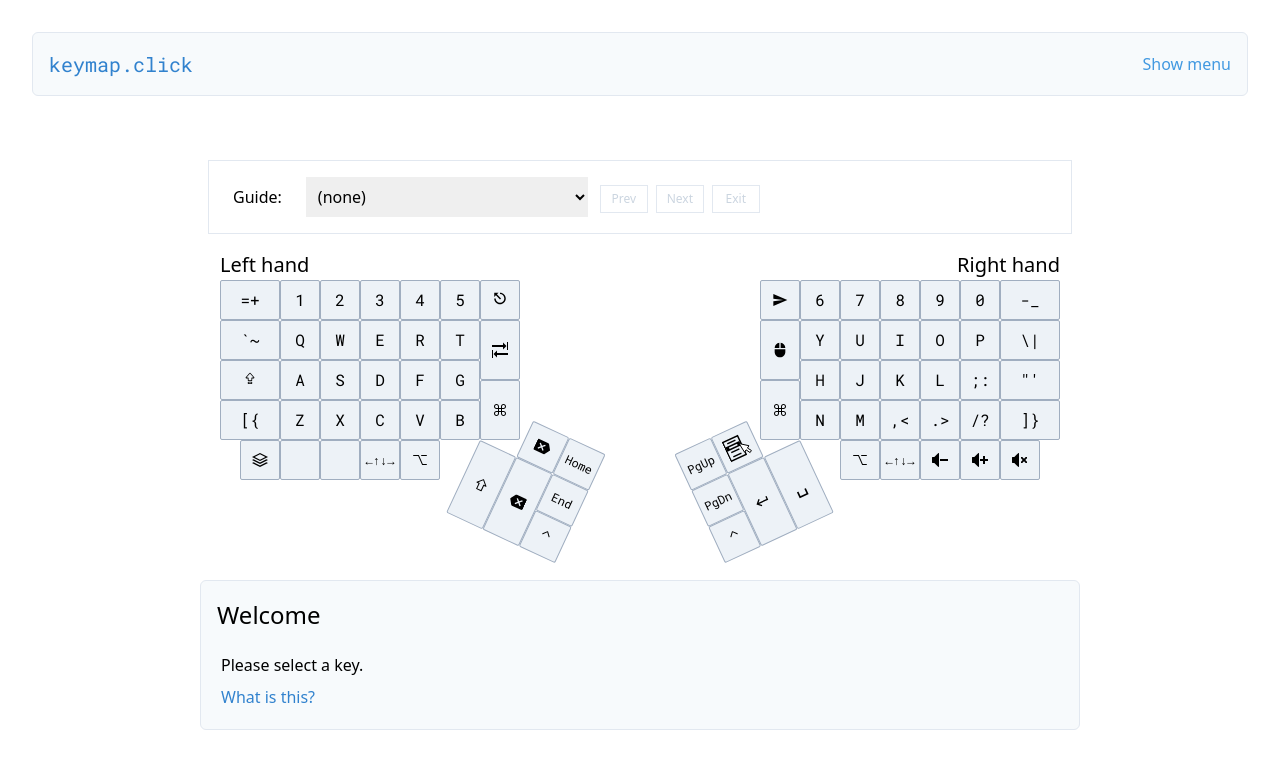
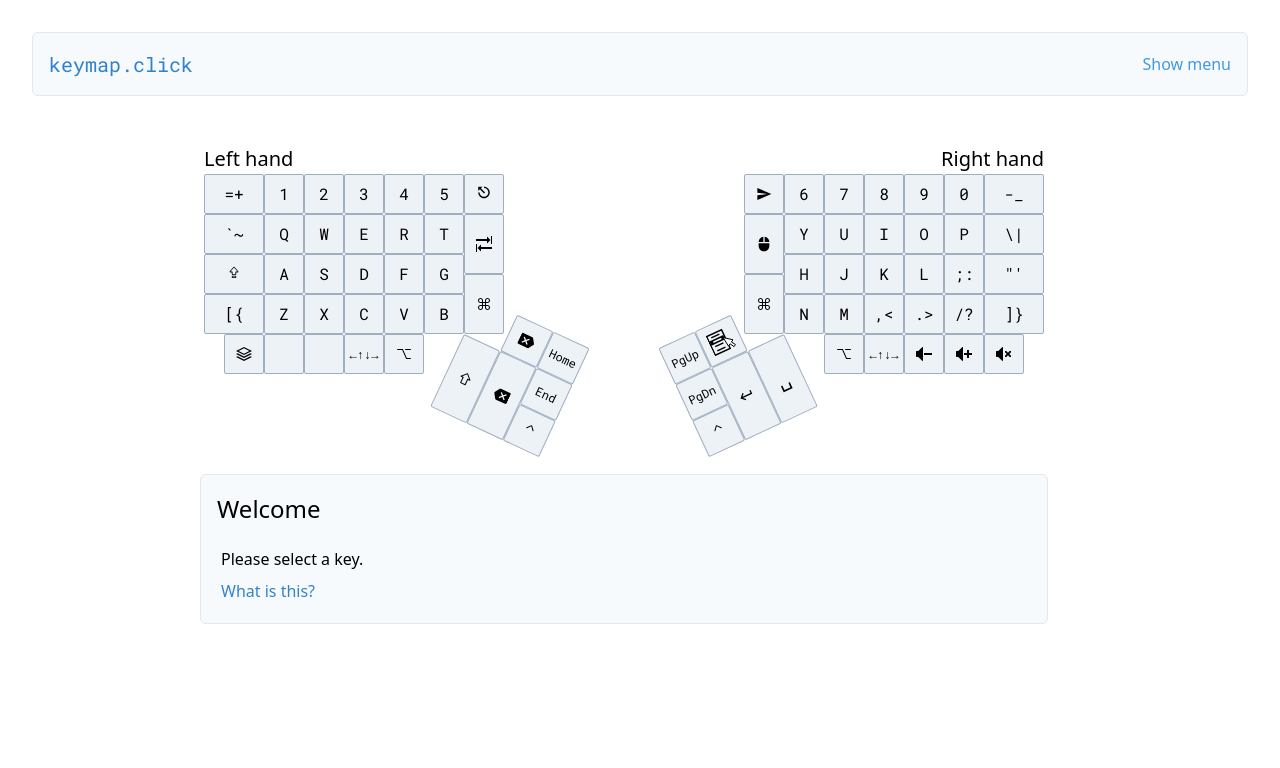
Before and after one commit to mrled/keymap.click, a Next.js app: page / in a window 1280 px wide. Shown: the top 768 px of the page. Built offline with nearby package versions, Linux system fonts and the light colour scheme.

Commit message:
Revert "Initial work on guidance system"
This reverts commit b3fed63a54a04c6f9f4a5eb6124a55b3dc1b1831.

```diff
--- a/components/appContext.jsx
+++ b/components/appContext.jsx
@@ -4,12 +4,8 @@ import {
 
 export const appDebugDefault = { debugLevel: 0 };
 export const documentDimensionsDefault = { width: 0, height: 0 };
-export const keyboardSettingsDefault = {
-  guideStep: null,
-};
 export const visibleMenuDefault = false;
 
 export const AppDebugContext = createContext(appDebugDefault);
 export const DocumentDimensionsContext = createContext(documentDimensionsDefault);
-export const KeyboardSettingsContext = createContext(keyboardSettingsDefault);
 export const VisibleMenuContext = createContext(visibleMenuDefault);
--- a/components/guidance.jsx
+++ /dev/null
@@ -1,100 +0,0 @@
-import { useRouter } from "next/router";
-import React, {
-  useRef,
-} from "react";
-
-import classnames from "classnames";
-import log from "loglevel";
-
-import {
-  GuideState,
-  GuideStepState,
-  KeyMapState,
-  setQueryState,
-} from "~/lib/appQueryState";
-import {
-  keyMaps,
-} from "~/lib/keys";
-
-const GuideBarButton = ({ children = null, enabled = true, onClick = () => { } }) => {
-  return <button
-    className={classnames(
-      "p-1 m-1 border border-gray-300 w-12 text-xs",
-      {
-        "text-gray-400": !enabled,
-        "bg-gray-200": enabled,
-      }
-    )}
-    onClick={onClick}
-    disabled={!enabled}
-  >
-    {children}
-  </button>
-}
-
-export const GuideBar = () => {
-  const router = useRouter();
-  const currentGuideName = GuideState.getValue(router);
-  const currentGuideStep = GuideStepState.getValue(router);
-  const currentKeyMapName = KeyMapState.getValue(router);
-  const keyMap = keyMaps[currentKeyMapName];
-  const currentGuide = currentGuideName ? keyMap.guides[currentGuideName] : GuideState.defaultValue;
-  const inGuide = currentGuideName !== GuideState.defaultValue;
-
-  const nextStepIdx = Number(currentGuideStep) + 1;
-  const nextStepAvail = currentGuide ? nextStepIdx <= currentGuide.steps.length : false;
-  const prevStepIdx = Number(currentGuideStep) - 1;
-  const prevStepAvail = currentGuide ? prevStepIdx >= 0 : false;
-
-  const guideSelectBox = useRef();
-
-  return (
-    <>
-      <div
-        className="border border-gray-300 p-2 m-4 mx-12"
-      >
-
-        <label htmlFor="guide-selector" className="p-2 m-2 w-1/3">Guide:</label>
-        <select
-          onChange={(event) => {
-            log.debug(`guide-selector changed to ${event.target.value}`)
-            setQueryState(router, [GuideState, event.target.value], [GuideStepState, 0]);
-          }}
-          defaultValue={GuideState.getValue(router)}
-          name="Guides"
-          id="guide-selector"
-          className="p-2 m-2 w-1/3"
-          ref={guideSelectBox}
-        >
-          {Object.keys(keyMap.guides).map((guideName) => {
-            console.log(`Building list, default value '${GuideState.getValue(router)}' processing guide '${guideName}'`)
-            return <option key={guideName} value={guideName}>{keyMap.guides[guideName].fullName}</option>
-          })}
-        </select>
-
-        <div className="block md:inline">
-          <GuideBarButton
-            onClick={() => { setQueryState(router, [GuideStepState, prevStepIdx]); }}
-            enabled={prevStepAvail}
-          >Prev</GuideBarButton>
-
-          <GuideBarButton
-            onClick={() => { setQueryState(router, [GuideStepState, nextStepIdx]); }}
-            enabled={nextStepAvail}
-          >Next</GuideBarButton>
-
-          <GuideBarButton
-            onClick={() => {
-              if (!guideSelectBox || !guideSelectBox.current) return;
-              guideSelectBox.current.value = GuideState.defaultValue;
-              setQueryState(router, [GuideState, GuideState.defaultValue]);
-            }}
-            enabled={inGuide}
-          >Exit</GuideBarButton>
-
-        </div>
-      </div>
-
-    </>
-  );
-}
--- a/components/infoPanel.jsx
+++ b/components/infoPanel.jsx
@@ -1,29 +1,14 @@
 import Link from "next/link";
-import { useRouter } from "next/router";
 import React from "react";
 
 import { InterAppLink } from "~/components/interAppLink";
 import { parseKeyInfo, KeyInfo } from "~/components/keyInfo";
-import {
-  GuideState,
-  GuideStepState,
-  KeyMapState,
-} from "~/lib/appQueryState";
 
 /* Return a KeyInfoInner component, wrapped in a <KeyInfo> component
  * styled nicely for the parent <Keyboard> component
  */
 export const InfoPanel = ({ keyData, keyButtonOnClick = () => { } }) => {
-  const router = useRouter();
-
-  const currentGuideName = GuideState.getValue(router);
-  const currentGuideStep = GuideStepState.getValue(router);
-  const currentKeyMapName = KeyMapState.getValue(router);
-
-  const inGuide = Boolean(currentGuideName) && currentGuideStep !== null;
-  const keySelected = Boolean(keyData.info);
-
-  if (keySelected) {
+  if (keyData.info) {
     const parsedKeyInfo = parseKeyInfo(keyData.info);
     return (
       <KeyInfo
--- a/components/key.jsx
+++ b/components/key.jsx
@@ -6,18 +6,9 @@ import React, {
 import classnames from "classnames";
 
 import {
-  KeyboardSettingsContext,
-} from "~/components/appContext";
-import {
-  GuideState,
-  GuideStepState,
-  KeyMapState,
-} from "~/lib/appQueryState";
-import {
   keyHandleDomIdFromKeyId,
 } from "~/lib/keyConnections"
 import {
-  keyMaps,
   legendMaps,
 } from "~/lib/keys";
 
@@ -137,8 +128,6 @@ export const Key = ({
   active = false,
   otherSelected = false,
   targetKeyActive = false,
-  isGuideStepKey = false,
-  isInGuideSelectionGroup = false,
 }) => {
   const {
     legend,
@@ -160,28 +149,10 @@ export const Key = ({
     standalone ? standaloneClasses : gridClasses,
     `cursor-pointer p-1 flex justify-center items-center rounded-sm font-mono pointer-events-auto force-outline-none relative`,
     {
-      /* Background colors:
-       * - Darker orange: The selected key
-       * - Lighter orange: Other keys in the selection group
-       * - Green: Keys that are targets of text in the key info
-       * - Darker versions of the above: hover state
-       */
-      "bg-orange-300 hover:bg-orange-600": active,
-      "bg-orange-100 hover:bg-orange-400": otherSelected,
-      "bg-green-200 hover:bg-green-400": targetKeyActive,
-      "bg-gray-200 hover:bg-gray-400": !active && !otherSelected && !targetKeyActive,
-
-      /* Borders:
-       * - Darker red, wide, dotted: The guide step's key
-       * - Lighter red, wide, dotted: Other keys in the guide step's selection group
-       * - Other colors: darker versions of the background color
-       */
-      "border-4 border-dashed border-red-700": isGuideStepKey,
-      "border-4 border-dashed border-red-300": isInGuideSelectionGroup,
-      "border border-orange-700": active && !isGuideStepKey && !isInGuideSelectionGroup,
-      "border border-orange-500": otherSelected && !isGuideStepKey && !isInGuideSelectionGroup,
-      "border border-green-500": targetKeyActive && !isGuideStepKey && !isInGuideSelectionGroup,
-      "border border-gray-500": !active && !otherSelected && !targetKeyActive && !isGuideStepKey && !isInGuideSelectionGroup,
+      "bg-orange-300 border border-orange-700 hover:bg-orange-600": active,
+      "bg-orange-100 border border-orange-500 hover:bg-orange-400": otherSelected,
+      "bg-green-200 border border-green-500 hover:bg-green-400": targetKeyActive,
+      "bg-gray-200 border border-gray-500 hover:bg-gray-400": !active && !otherSelected && !targetKeyActive,
     },
     {
       [keyLegendInfo.fontFace]: keyLegendInfo.fontFace,
@@ -217,15 +188,6 @@ export const KeyGrid = ({
   gridAppendClasses = "",
   targetKeyIds = [],
 }) => {
-  const router = useRouter();
-  const keyMapName = KeyMapState.getValue(router);
-  const guideName = GuideState.getValue(router);
-  const guideStepIdx = Number(GuideStepState.getValue(router));
-  const keyMap = keyMaps[keyMapName];
-  const [keyboardSettings, setKeyboardSettings] = useContext(KeyboardSettingsContext);
-  const guide = keyMap.guides[guideName];
-  const guideStep = guide.steps[guideStepIdx];
-
   return (
     <>
       <div
@@ -235,7 +197,6 @@ export const KeyGrid = ({
         )}
       >
         {keys.map((keyData) => {
-
           const isTargetKey = targetKeyIds.findIndex((id) => id === keyData.id) > -1;
           let isActive, isInSelectedGroup;
           if (pressedKey) {
@@ -245,17 +206,6 @@ export const KeyGrid = ({
             isActive = false;
             isInSelectedGroup = false;
           }
-
-          let isGuideStepKey, isInGuideSelectionGroup;
-          if (guideStep) {
-            isGuideStepKey = keyData.id === guideStep.key;
-            isInGuideSelectionGroup = !isGuideStepKey &&
-              guideStep.selection.indexOf(keyData.id) > -1;
-          } else {
-            isGuideStepKey = false;
-            isInGuideSelectionGroup = false;
-          }
-
           return (
             <Key
               id={keyData.id}
@@ -265,11 +215,8 @@ export const KeyGrid = ({
               key={keyData.reactKey}
               keyData={keyData}
               onClick={() => onClickEach(keyData)}
-              isGuideStepKey={isGuideStepKey}
-              isInGuideSelectionGroup={isInGuideSelectionGroup}
             />
           );
-
         })}
       </div>
     </>
--- a/components/keyboard.jsx
+++ b/components/keyboard.jsx
@@ -15,7 +15,7 @@ import {
   keyMaps,
 } from "~/lib/keys";
 
-export const Keyboard = ({ guideStep, otherSelectedKeys, pressedKey, targetKeyIds, setOtherSelectedKeys, setPressedKey }) => {
+export const Keyboard = ({ otherSelectedKeys, pressedKey, targetKeyIds, setOtherSelectedKeys, setPressedKey }) => {
   const router = useRouter();
 
   const keyMapName = KeyMapState.getValue(router);
--- a/components/keymapUi.jsx
+++ b/components/keymapUi.jsx
@@ -16,9 +16,6 @@ import {
   DocumentDimensionsContext,
   VisibleMenuContext,
 } from "~/components/appContext";
-import {
-  GuideBar,
-} from "~/components/guidance";
 import { Keyboard } from "~/components/keyboard";
 import { VisualDebugStyle } from "~/components/visualDebugStyle";
 import {
@@ -78,7 +75,7 @@ export const KeymapUI = () => {
       <VisualDebugStyle enableDebug={appDebug.debugLevel > 1} />
 
       <div
-        className="w-full h-full text-sm md:text-base p-4 max-w-screen-lg mx-auto"
+        className="w-full h-full text-sm md:text-base p-4 flex max-w-screen-lg mx-auto"
         id="keymap-ui-outer-wrapper-container"
       >
 
@@ -86,8 +83,6 @@ export const KeymapUI = () => {
           className="w-full md:mr-8 md:px-4 z-10"
           id="keymap-ui-content-container"
         >
-
-          <GuideBar />
 
           {/* Some notes on naming:
             * KID is Keyboard, InfoPanel, Diamargs.
--- a/lib/appQueryState.js
+++ b/lib/appQueryState.js
@@ -46,9 +46,6 @@ export const setQueryState = (router, ...settingValuePairList) => {
   });
 }
 
-// TODO: pull the defaults from a central place that defines all the options
-export const GuideState = new QueryState("guide", "none")
-export const GuideStepState = new QueryState("guideStep", 0)
 export const LegendMapState = new QueryState("legendMap", "MrlLegends");
 export const KeyMapState = new QueryState("keyMap", "MrlMainLayer");
 export const SelectedKeyState = new QueryState("keyId", null);
--- a/pages/_app.js
+++ b/pages/_app.js
@@ -14,10 +14,8 @@ import "~/styles/fonts.css";
 import {
   AppDebugContext,
   DocumentDimensionsContext,
-  KeyboardSettingsContext,
   VisibleMenuContext,
   appDebugDefault,
-  keyboardSettingsDefault,
   visibleMenuDefault,
 } from "~/components/appContext";
 import { AppHead } from "~/components/appHead";
@@ -39,7 +37,6 @@ export const handleAppDebugChange = (appDebug) => {
 function App({ Component, pageProps }) {
 
   const [appDebug, setAppDebug] = useState(appDebugDefault);
-  const [keyboardSettings, setKeyboardSettings] = useState(keyboardSettingsDefault);
   const [visibleMenu, setVisibleMenu] = useState(visibleMenuDefault);
   const router = useRouter();
 
@@ -94,12 +91,10 @@ function App({ Component, pageProps }) {
   return <>
     <AppDebugContext.Provider value={[appDebug, setAppDebug]}>
       <DocumentDimensionsContext.Provider value={[documentDimensions, updateDocumentDimensions]}>
-        <KeyboardSettingsContext.Provider value={[keyboardSettings, setKeyboardSettings]}>
-          <VisibleMenuContext.Provider value={[visibleMenu, setVisibleMenu]}>
-            <AppHead />
-            <Component {...pageProps} />
-          </VisibleMenuContext.Provider>
-        </KeyboardSettingsContext.Provider>
+        <VisibleMenuContext.Provider value={[visibleMenu, setVisibleMenu]}>
+          <AppHead />
+          <Component {...pageProps} />
+        </VisibleMenuContext.Provider>
       </DocumentDimensionsContext.Provider>
     </AppDebugContext.Provider>
   </>
```
